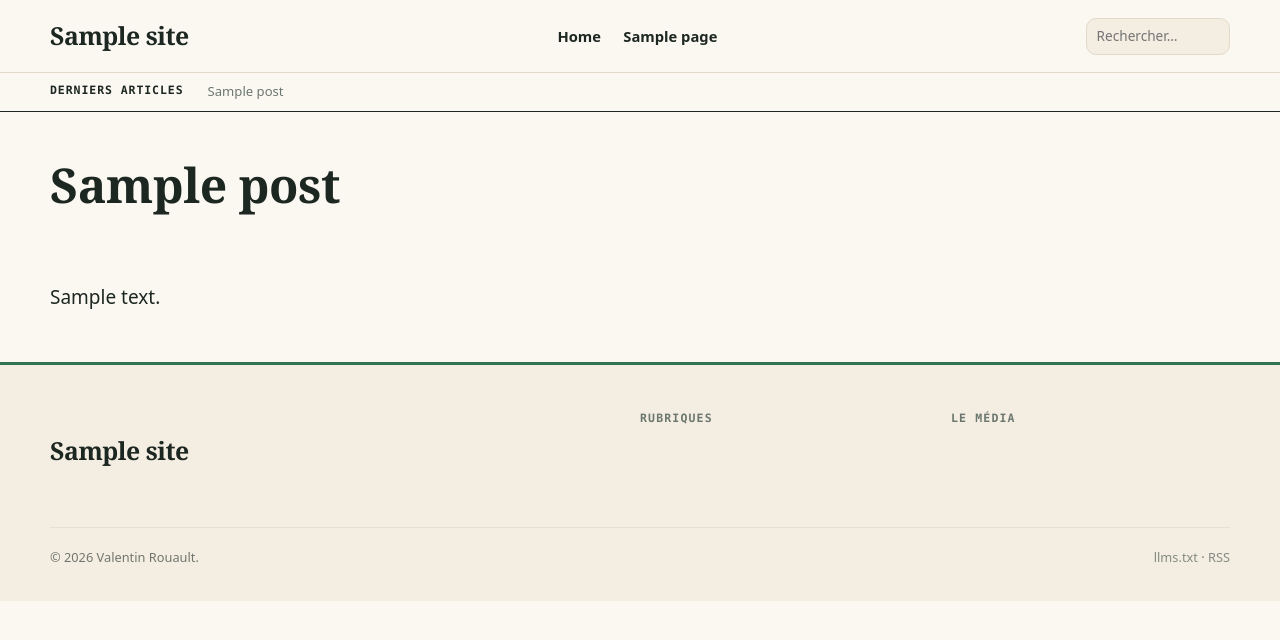
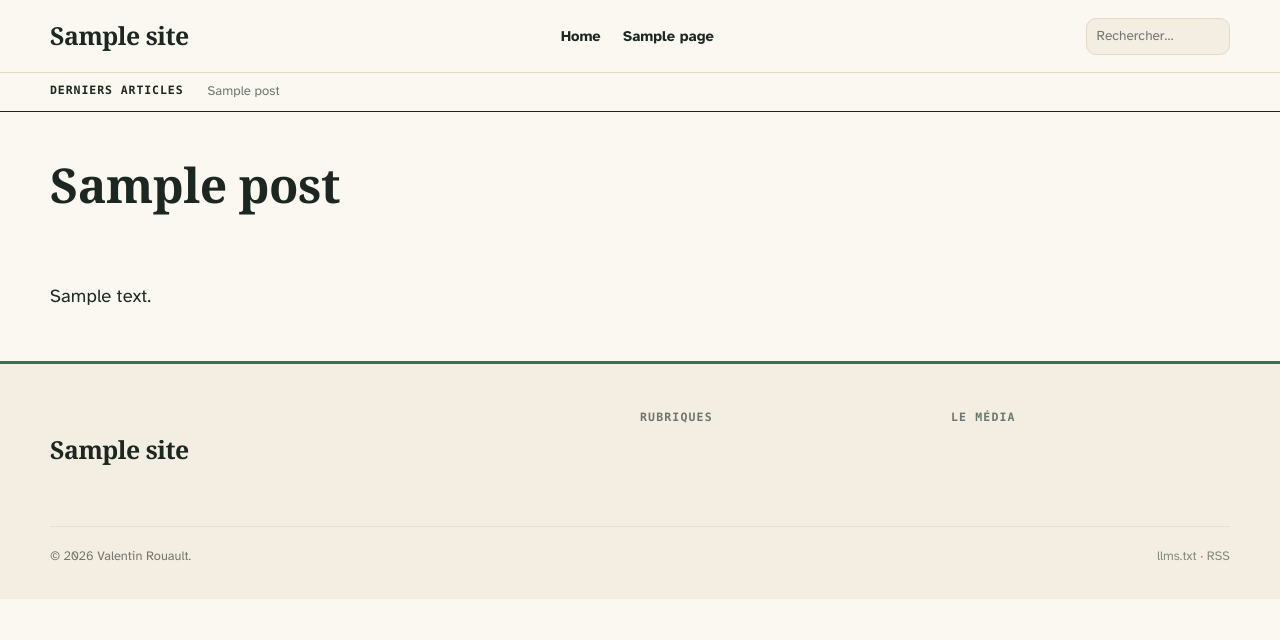
Before and after one commit to Lakunn/guide-canin, a WordPress theme: template theme/guide-canin/page.php in a window 1280 px wide. Shown: the top 640 px of the page. Run offline with PHP 8.4 and a stand-in for WordPress, Linux system fonts and the light colour scheme; the site name, menu and one post (Sample post) are stand-ins, and other content is empty.

Commit message:
Lisibilité : police Atkinson Hyperlegible pour le texte courant
Co-Authored-By: Claude Opus 5.5 <noreply@anthropic.com>
Claude-Session: https://claude.ai/code/session_018ZQd7b9UArvTxKaKp5PCYz

```diff
--- a/theme/guide-canin/style.css
+++ b/theme/guide-canin/style.css
@@ -9,6 +9,10 @@ Requires PHP: 8.0
 License: Proprietary
 Text Domain: guide-canin
 */
+
+/* ---------- Police de lecture : Atkinson Hyperlegible (Braille Institute, licence SIL OFL) ---------- */
+@font-face { font-family: "Atkinson Hyperlegible"; src: url("assets/fonts/atkinson-hyperlegible-latin-400-normal.woff2") format("woff2"); font-weight: 400; font-style: normal; font-display: swap; }
+@font-face { font-family: "Atkinson Hyperlegible"; src: url("assets/fonts/atkinson-hyperlegible-latin-700-normal.woff2") format("woff2"); font-weight: 700; font-style: normal; font-display: swap; }
 
 /* ---------- Tokens ---------- */
 :root {
@@ -26,7 +30,7 @@ Text Domain: guide-canin
   --warm-soft: #f8e6d9;
   --danger: #b3261e;
   --serif: "Iowan Old Style", "Charter", "Bitstream Charter", "Sitka Text", Cambria, Georgia, serif;
-  --sans: system-ui, -apple-system, "Segoe UI", Roboto, "Helvetica Neue", Arial, sans-serif;
+  --sans: "Atkinson Hyperlegible", system-ui, -apple-system, "Segoe UI", Roboto, "Helvetica Neue", Arial, sans-serif;
   --mono: ui-monospace, "SFMono-Regular", Menlo, Consolas, "Liberation Mono", monospace;
   --wrap: 1180px;
   --measure: 68ch;
@@ -327,3 +331,11 @@ hr { border: 0; border-top: 1px solid var(--rule); margin: 2.5rem 0; }
   .gc-map-list { max-height: 360px; grid-template-columns: 1fr 1fr; }
 }
 .tools-section { font: 700 .78rem/1 var(--mono); letter-spacing: .1em; text-transform: uppercase; color: var(--muted); margin: 2.4rem 0 -1rem; }
+
+/* Lisibilité : texte courant en Atkinson Hyperlegible, un peu plus grand et plus aéré */
+body { font-family: var(--sans); }
+.prose { font-family: var(--sans); font-size: 1.15rem; line-height: 1.78; letter-spacing: .005em; }
+.prose p, .prose li { color: #1f2a24; }
+.dek { font-family: var(--sans); font-size: 1.2rem; line-height: 1.6; }
+.card-excerpt, .essentiel { font-family: var(--sans); }
+@media (max-width: 620px) { .prose { font-size: 1.08rem; } }
```
Also changed, not shown: theme/guide-canin/assets/fonts/atkinson-hyperlegible-latin-400-normal.woff2 (added), theme/guide-canin/assets/fonts/atkinson-hyperlegible-latin-700-normal.woff2 (added).
